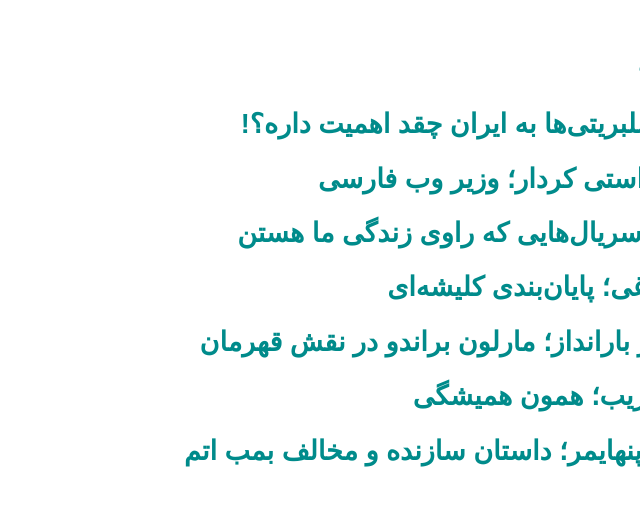
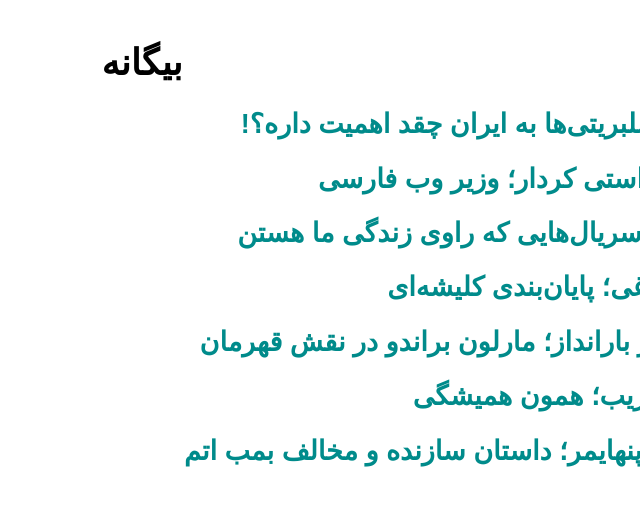
Before and after one commit to darkblog/darkblog.github.io, a Jekyll site: the page built from index.html, in a window 1280 px wide. Shown: the top 506 px of the page, without its empty margins (640-1280 px from the left). Built offline with Jekyll 4.4.1, drawn with Linux system fonts in a browser that asks for light colours.

Commit message:
Update index.html

```diff
--- a/index.html
+++ b/index.html
@@ -8,7 +8,7 @@
 <title>بیگانه</title>
 <meta name="description" content="بیگانه">
 <meta name="viewport" content="width=device-width">
-<style>body{font-family:sans-serif;font-size:large;margin:auto;padding:1em;max-width:90%}a{text-decoration:none;color:darkcyan}h1{text-decoration:none;color:darkcyan}</style>
+<style>body{font-family:sans-serif;font-size:large;margin:auto;padding:1em;max-width:90%}a{text-decoration:none;color:darkcyan}h1{text-align:center}</style>
 </head>
 <body>
 <h1>بیگانه</h1>
```
